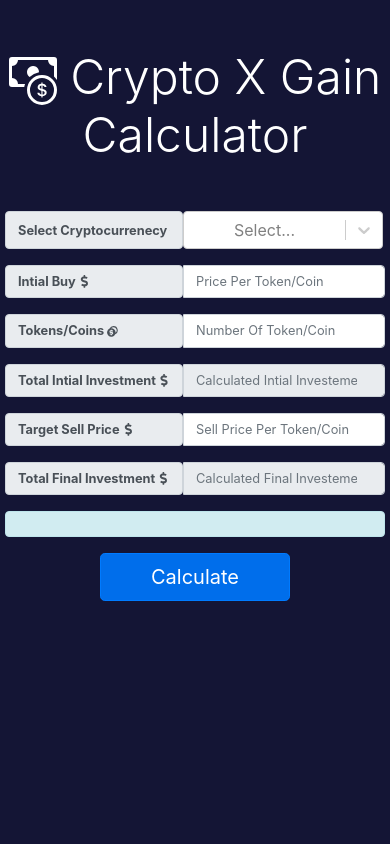
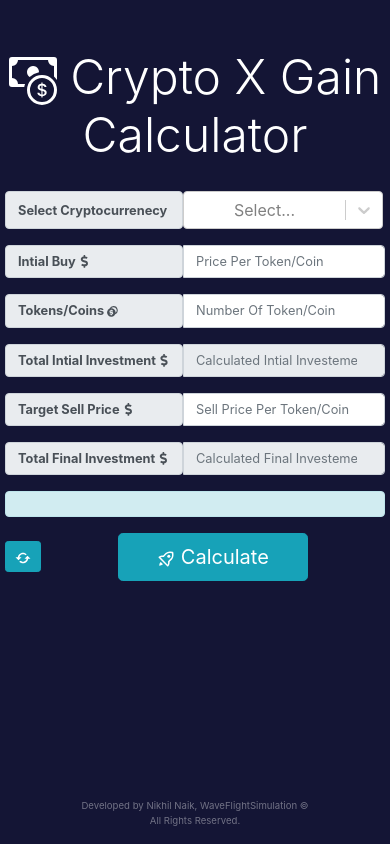
Before and after one commit to nikhilsurfingaus/CryptoXGains, a React (Create React App) app: page / in a window 390 px wide. Built offline with nearby package versions, Linux system fonts and the light colour scheme; no server answers.

Commit message:
Refresh Icons Updates

```diff
--- /dev/null
+++ b/src/Components/Footer.css
@@ -0,0 +1,22 @@
+.copyright {
+    color: rgba(255, 255, 255, 0.396);
+    position: absolute;
+    bottom: 0;
+    left: 50%;
+    transform: translateX(-50%);
+}
+
+.copyright p {
+    text-align: center;
+    font-size: 0.8rem;
+}
+
+@media only screen and (max-width: 768px) {
+    .copyright {
+        width: 60% !important;
+    }
+    .copyright p {
+        text-align: center;
+        font-size: 0.6rem;
+    }
+}
--- /dev/null
+++ b/src/Components/Footer.jsx
@@ -0,0 +1,15 @@
+import React from 'react'
+import "./Footer.css"
+
+function Footer() {
+  return (
+    <div className="copyright">
+        <p >
+        Developed by Nikhil Naik, WaveFlightSimulation © All Rights Reserved.
+        </p>
+    </div>
+
+  )
+}
+
+export default Footer
--- a/src/Components/Form.css
+++ b/src/Components/Form.css
@@ -27,6 +27,19 @@
     margin-right: 5px;
 }
 
+.major {
+    margin-top: -20px;
+}
+
+.ref-icon {
+    height: 20px;
+    width: 20px;
+}
+
+.refresh {
+    margin-top: 4px;
+}
+
 @media only screen and (max-width: 768px) {
     .input-group-text {
         min-width: 178px !important;
@@ -47,4 +60,11 @@
         height: 22px;
         width: 22px;
     }
+    .ref-icon {
+        height: 18px;
+        width: 18px;
+    }
+    .refresh {
+        margin-top: 8px;
+    }
 }
--- a/src/Components/Form.jsx
+++ b/src/Components/Form.jsx
@@ -2,11 +2,13 @@ import React from 'react'
 import FormInputLabel from './FormInputLabel'
 import {FaDollarSign} from "react-icons/fa"
 import {RiCoinsFill, RiCoinFill} from "react-icons/ri"
+import {BiRefresh, BiRocket} from "react-icons/bi"
 import {useState} from 'react'
 import './Form.css'
 import Select from 'react-select';
 import Axios from 'axios';
 import {useEffect} from 'react'
+import Footer from './Footer';
 
 function Form() {
 
@@ -76,8 +78,13 @@ function Form() {
         })
       }
 
+      function refreshPage(){
+        window.location.reload();
+    }
+
   return (
-    <form onSubmit={(e)=> e.preventDefault()}>
+    <form className='major' onSubmit={(e)=> e.preventDefault()}>
+
 
         <div className='input-group mb-3'>
             <span className='input-group-text'> Select Cryptocurrenecy <RiCoinFill className='ico'/></span>
@@ -117,8 +124,16 @@ function Form() {
             {xGain}{result}
         </h4>
 
-        <button type='submit' className='btn btn-primary btn-lg w-50 center'
-            onClick={calculateGains}> Calculate  </button>
+        <button type='submit' className='btn btn-info btn-lg w-50 center'
+            onClick={calculateGains}> <BiRocket className='ref-icon'/> Calculate  </button>
+
+
+        <button type='submit' className='btn btn-info btn-sm w-10 float-left refresh'
+            onClick={refreshPage}> <BiRefresh className='ref-icon'/>
+        </button>
+
+        <Footer/>
+
     </form>
   )
 }
```
